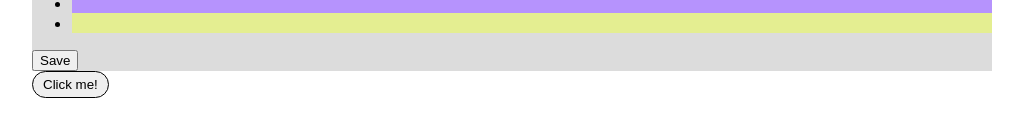
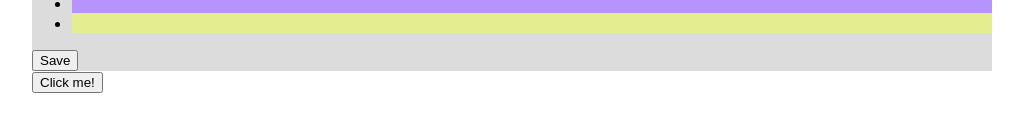
Before and after one commit to micadecolonia/coding-challenge, a React (Create React App) app: page / in a window 1280 px wide. Shown: the part 507-644 px from the top of the page, without its empty margins (128-1151 px from the left). Built offline with nearby package versions, Linux system fonts and the light colour scheme.

Commit message:
Fix in btn

```diff
--- a/src/pages/Dashboard.js
+++ b/src/pages/Dashboard.js
@@ -60,7 +60,7 @@ function Dashboard() {
         )
         : (<AddNote handleAddNote={addN} />)}
       <footer className="flex items-center justify-center m-2.5">
-        <button id="click" className="text-sm border border-black rounded-2xl p-0.5 cursor-pointer" type="button" onClick={handleClick} title="Click me" size="1.3em">
+        <button className="text-sm border border-black rounded-2xl p-0.5 cursor-pointer" type="button" onClick={handleClick} title="Click me" size="1.3em">
           {' '}
           {buttonText}
           {' '}
```
